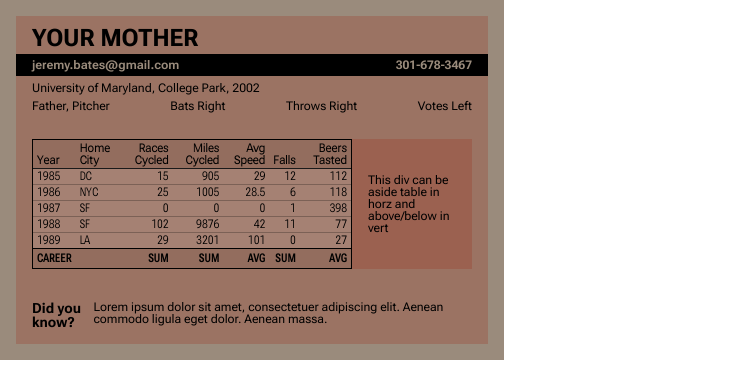
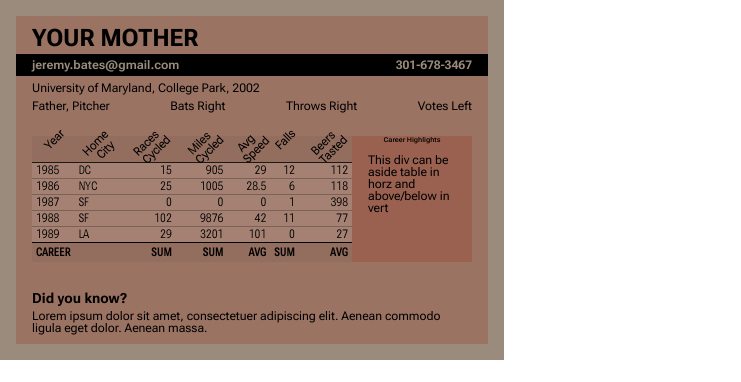
Before and after one commit to jeremybatesDC/vueGridBaseballCard, a Vue app: page / in a window 1280 px wide. Shown: the top 382 px of the page, without its empty margins (0-741 px from the left). Built offline with nearby package versions, Linux system fonts and the light colour scheme.

Commit message:
diagonal table th

```diff
--- a/src/components/CardBack.vue
+++ b/src/components/CardBack.vue
@@ -10,6 +10,7 @@
           <li>{{stats.info.info_1}}</li>
         </ul>
         <ul>
+          <!-- loop these-->
           <li>{{stats.info.info_2}}</li>
           <li>{{stats.info.info_3}}</li>
           <li>{{stats.info.info_4}}</li>
@@ -25,7 +26,9 @@
 
           <thead>
             <tr>
-              <th v-for="field in stats.fields" :key="field" scope="col">{{field}}</th>
+              <th v-for="field in stats.fields" :key="field" scope="col">
+                <span>{{field}}</span>
+              </th>
             </tr>
           </thead>
           <tbody>
@@ -48,17 +51,15 @@
         </table>
         <aside>
           <blockquote>
-            <p>This div can be aside table in horz and above/below in vert</p>
+            <h6>{{stats.info.facts[0].headline}}</h6>
+            <p>{{stats.info.facts[0].text}}</p>
           </blockquote>
         </aside>
       </section>
 
       <footer>
-        <h2>Did you know?</h2>
-        <p>
-          Lorem ipsum dolor sit amet, consectetuer adipiscing elit. Aenean commodo
-          ligula eget dolor. Aenean massa.
-        </p>
+        <h2>{{stats.info.facts[1].headline}}</h2>
+        <p>{{stats.info.facts[1].text}}</p>
       </footer>
     </article>
   </div>
@@ -85,7 +86,7 @@ export default {
   display: flex;
   //flex-direction: column;
 
-  background: #9a8b7c;
+  background-color: #9a8b7c;
   max-width: 50.4rem;
   height: 36rem;
   margin-bottom: 2.4rem;
@@ -97,7 +98,7 @@ article {
   display: flex;
   flex-direction: column;
   justify-content: space-between;
-  background: rgba(#9c2c1a, 0.25);
+  background-color: rgba(#9c2c1a, 0.25);
 }
 
 header {
@@ -171,8 +172,8 @@ table {
   line-height: 1;
   font-variant-numeric: lining-nums tabular-nums;
   text-align: right;
-  border: 1px solid #000;
-  border-radius: 1rem;
+  // border: 1px solid #000;
+  // border-radius: 1rem;
 }
 caption {
   //background: rgba(#9c2c1a, 0.25);
@@ -189,11 +190,24 @@ thead {
   //text-align: inherit;
 }
 th {
-  vertical-align: bottom;
-  padding: 0.2rem 0.4rem;
-  &:first-of-type,
-  &:nth-of-type(2) {
+  vertical-align: top;
+  //padding-left: 1rem;
+  text-align: center;
+  transform: rotate(-45deg);
+  //transform-origin: 50% 50%;
+  // &:first-of-type,
+  // &:nth-of-type(2) {
+  //   text-align: left;
+  // }
+  &::first-line {
     text-align: left;
+    padding-left: 0;
+    margin-left: -1rem;
+  }
+  // // transform doesnT seem to want to apply to the nested span
+  span {
+    padding-left: 0.5rem;
+    margin-right: -1rem;
   }
 }
 
@@ -204,6 +218,7 @@ tbody {
   td {
     padding: 0.2rem 0.4rem;
     box-shadow: 0 1px rgba(0, 0, 0, 0.25);
+    //text-align: left;
     &:first-child,
     &:nth-child(2) {
       text-align: left;
@@ -228,6 +243,7 @@ aside {
 
 blockquote {
   display: flex;
+  flex-direction: column;
   padding: 0;
   margin: 0;
   background: rgba(#9c2c1a, 0.25);
@@ -239,6 +255,7 @@ blockquote {
 
 footer {
   display: flex;
+  flex-direction: column;
   //background: rgba(#9c2c1a, 0.25);
   padding: 0 1.6rem 1rem 1.6rem;
 }
--- a/src/json/stats.json
+++ b/src/json/stats.json
@@ -62,6 +62,16 @@
     "info_3": "Father, Pitcher",
     "info_4": "Bats Right",
     "info_5": "Throws Right",
-    "info_6": "Votes Left"
+    "info_6": "Votes Left",
+    "facts": [
+      {
+        "headline": "Career Highlights",
+        "text": "This div can be aside table in horz and above/below in vert"
+      },
+      {
+        "headline": "Did you know?",
+        "text": "Lorem ipsum dolor sit amet, consectetuer adipiscing elit. Aenean commodo ligula eget dolor. Aenean massa."
+      }
+    ]
   }
 }
```
Also changed, not shown: 1 other file (tests, documents, lock files or other folders).
